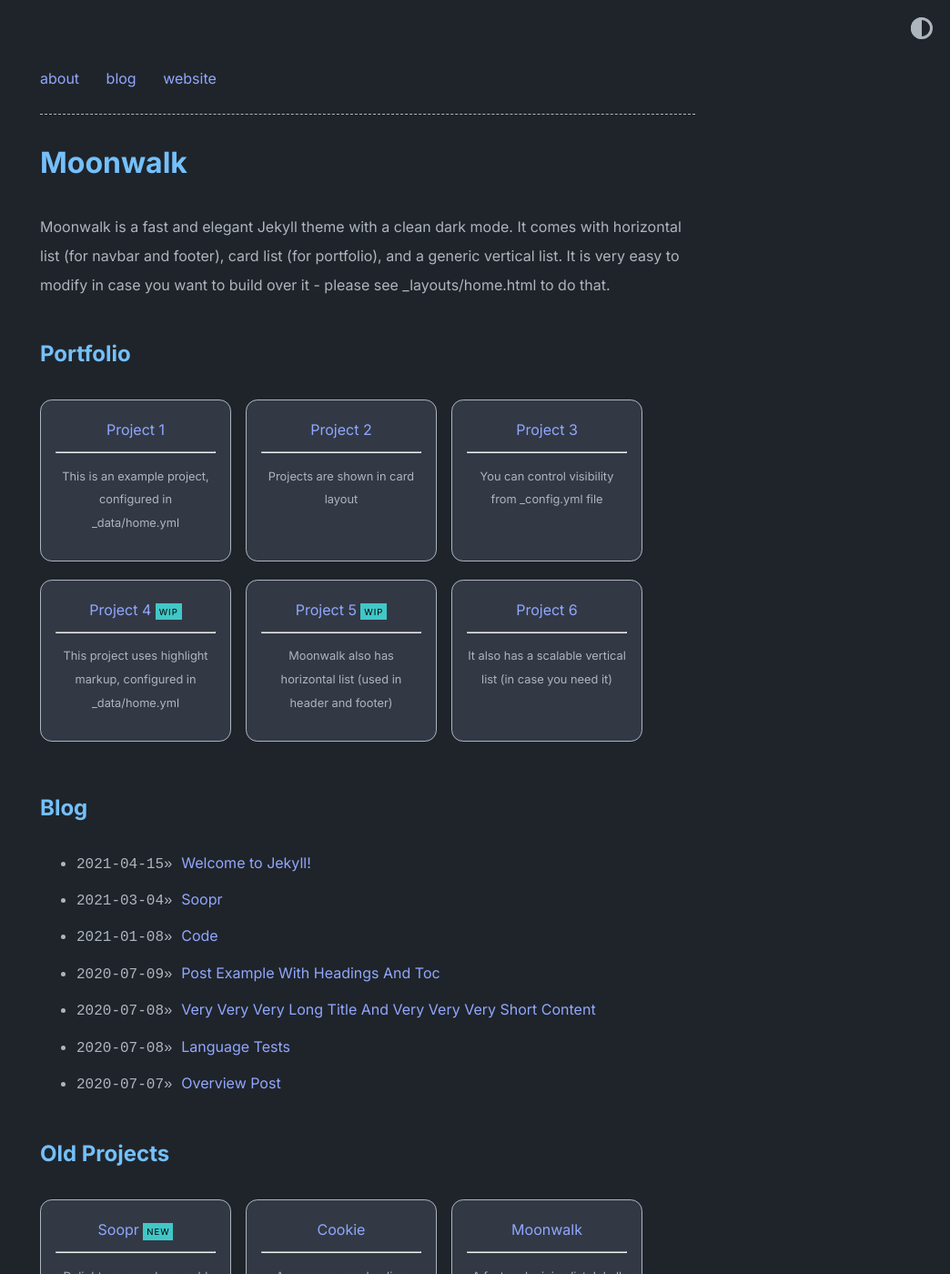
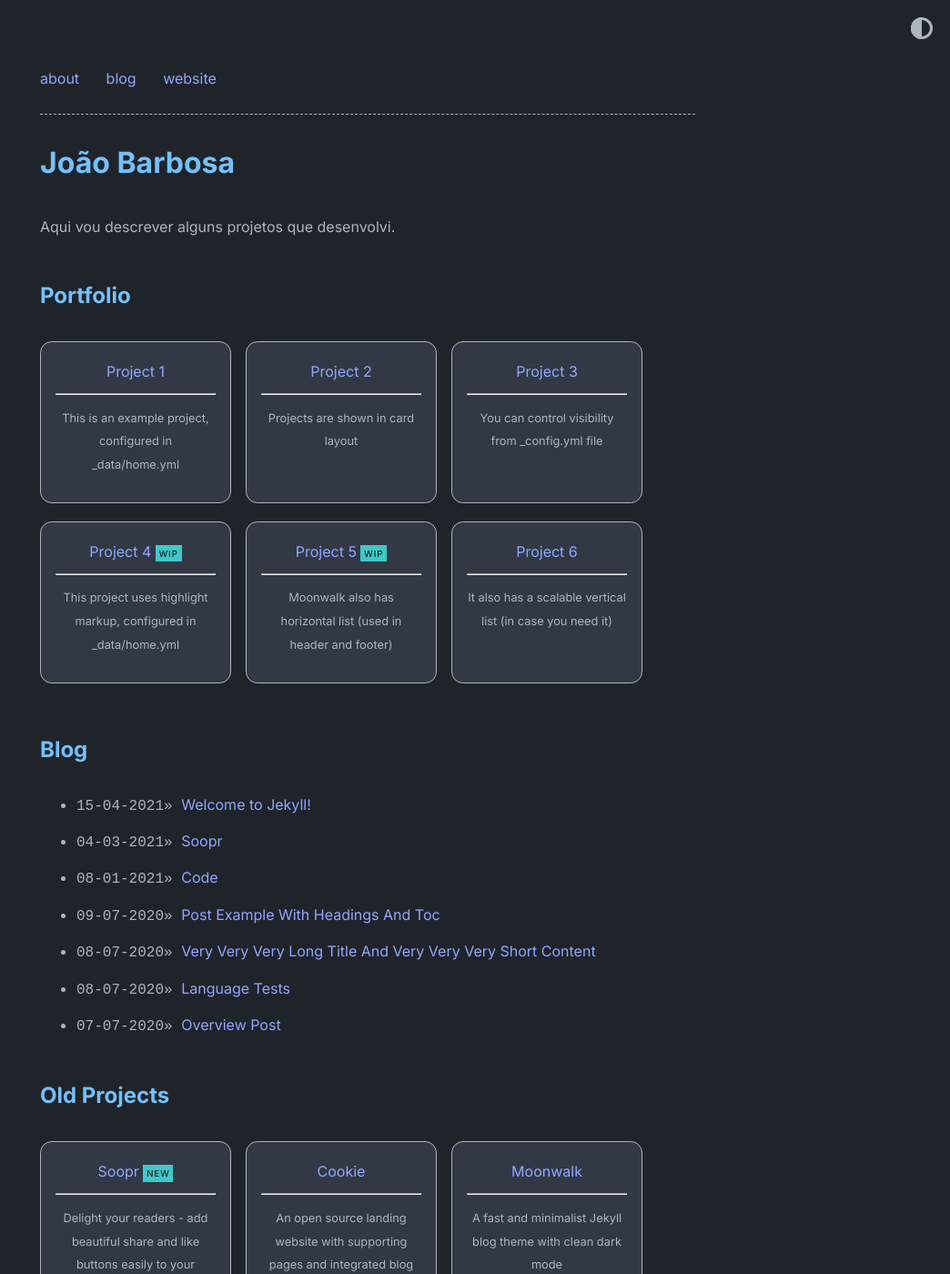
Before and after one commit to joaoalcinob/joaoalcinob.github.io, a Jekyll site: the page built from index.md, in a window 1280 px wide and 1400 px high. Shown: the whole window at 91% size, without its empty margins (236-1280 px from the left). Built offline with Jekyll 4.4.1, drawn with Linux system fonts in a browser that asks for light colours; some of the changed text lies outside the part shown.

Commit message:
atualizei informações do moonwalk pra ter titulo joão e outras coisas

```diff
--- a/_config.yml
+++ b/_config.yml
@@ -1,8 +1,8 @@
-title: Moonwalk
-author: Abhinav Saxena
-url: https://www.abhinavsaxena.com/moonwalk # root address of the site
+title: João Barbosa
+author: João Pedro Alcino Barbosa
+url:  https://joaoalcinob.github.io/ # root address of the site
 description: > # description of the site (multiple lines allowed)
-  Moonwalk is a fast and elegant Jekyll theme with a clean dark mode. It comes with horizontal list (for navbar and footer), card list (for portfolio), and a generic vertical list. It is very easy to modify in case you want to build over it - please see _layouts/home.html to do that.
+  Aqui vou descrever alguns projetos que desenvolvi.
 
 permalink: /:slug.html
 
@@ -15,7 +15,7 @@ theme_config:
   appearance: "dark" # can be "light", "dark" or "auto"
   appearance_toggle: true # if appearance can be switched by user
   back_home_text: "home.." # customize text for homepage link in post layout
-  date_format: "%Y-%m-%d" # customize how date is formatted
+  date_format: "%d-%m-%Y" # customize how date is formatted
   show_description: true # show blog description
   show_navbar: true # show horizontal navbar
   show_footer: true # show footer links in home page,add in _data/home.yml
```
Also changed, not shown: Gemfile.lock.
